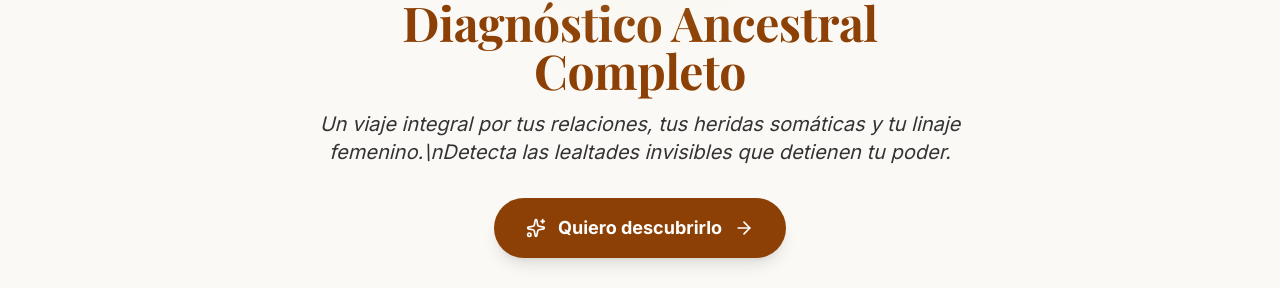
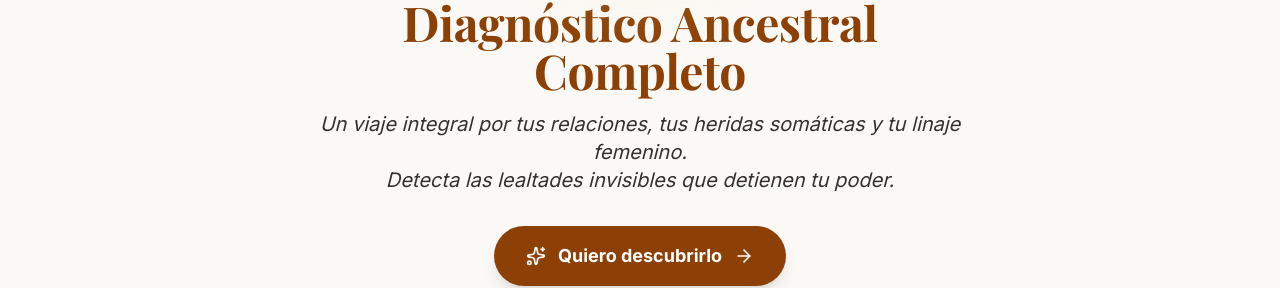
Before and after one commit to yelitzerangeloficialweb-max/yelitze-rangel-web, a Next.js app: page /tests/diagnostico-ancestral in a window 1280 px wide. Shown: the part 486-774 px from the top of the page. Built offline with nearby package versions, Linux system fonts and the light colour scheme; a web font is replaced by a local one.

Commit message:
Corregir salto de linea visible en Diagnostico Ancestral

```diff
--- a/components/heridas-test/MasterDiagnosticWizard.tsx
+++ b/components/heridas-test/MasterDiagnosticWizard.tsx
@@ -122,7 +122,7 @@ export default function MasterDiagnosticWizard() {
                         <StepLanding
                             onNext={() => nextStep('CONTAINMENT')}
                             title="Diagnóstico Ancestral Completo"
-                            subtitle="Un viaje integral por tus relaciones, tus heridas somáticas y tu linaje femenino.\nDetecta las lealtades invisibles que detienen tu poder."
+                            subtitle={`Un viaje integral por tus relaciones, tus heridas somáticas y tu linaje femenino.\nDetecta las lealtades invisibles que detienen tu poder.`}
                             image="/assets/images/tests/test_femeninas.png"
                         />
                     )}
```
